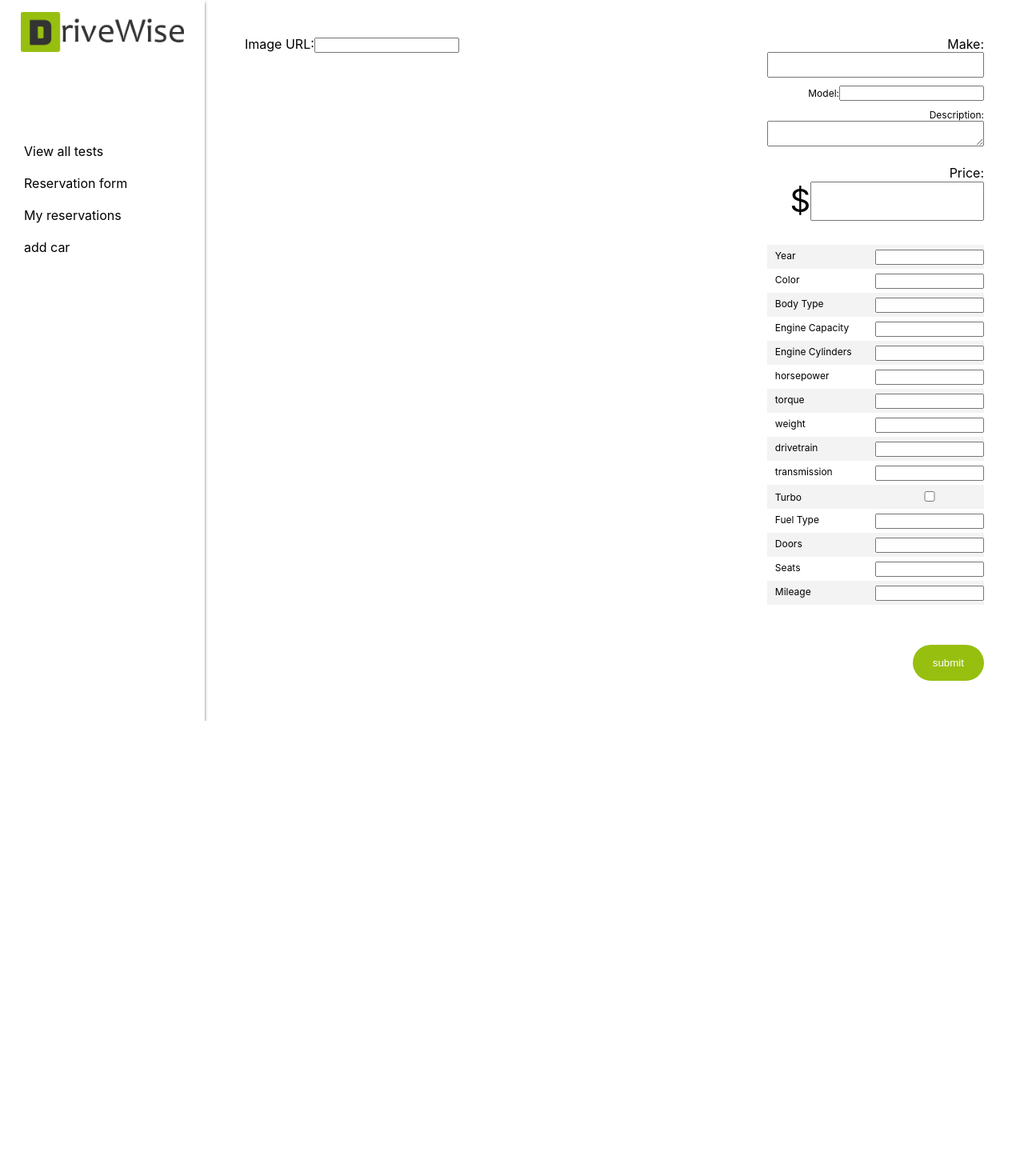
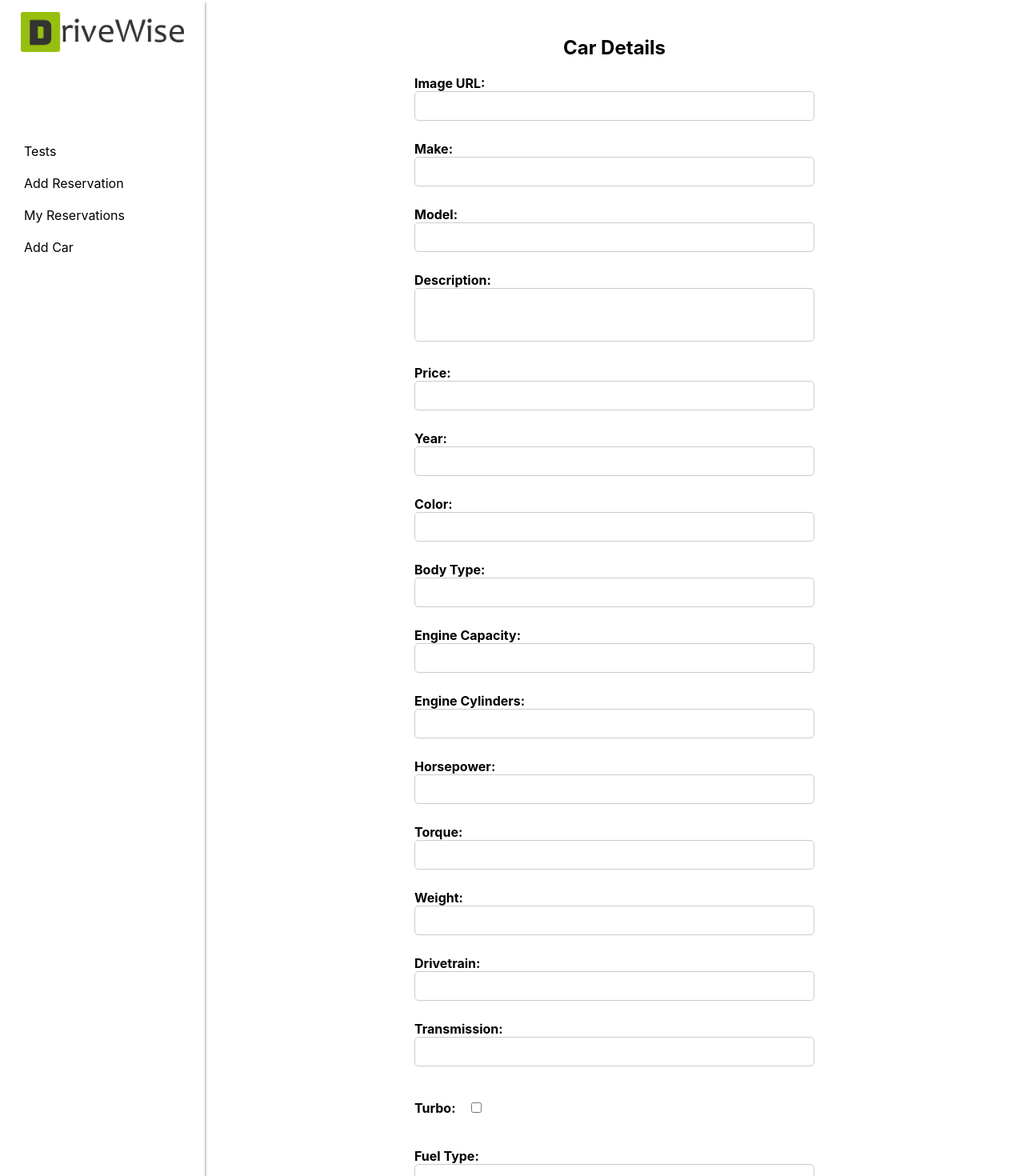
Before and after one commit to iamchristianani/drivewise-frontend, a React (Create React App) app: page /new_car in a window 1280 px wide. Shown: the part 5-1475 px from the top of the page at 80% size. Before the commit the page ends 906 px from the top, so only its background shows below. Built offline with nearby package versions, Linux system fonts and the light colour scheme.

Commit message:
add functionality to newCar.js

```diff
--- a/src/App.js
+++ b/src/App.js
@@ -16,9 +16,9 @@ function App() {
           <Route path="/" element={<Home />} />
           <Route path="/login" element={<RegisterWithUsername />} />
           <Route path="/reservation_form" element={<ReservationForm />} />
-          <Route path="/new_car" element={<NewCar />} />
           <Route path="/my_reservations" element={<MyReservation />} />
           <Route path="/details/:carId" element={<Details />} />
+          <Route path="/new_car" element={<NewCar />} />
         </Routes>
       </Router>
     </main>
--- a/src/components/Navbar.js
+++ b/src/components/Navbar.js
@@ -16,10 +16,10 @@ const Navbar = () => {
   };
 
   const menuItems = [
-    { label: 'View all tests', to: '/' },
-    { label: 'Reservation form', to: '/reservation_form' },
-    { label: 'My reservations', to: '/my_reservations' },
-    { label: 'add car', to: '/new_car' },
+    { label: 'Tests', to: '/' },
+    { label: 'Add Reservation', to: '/reservation_form' },
+    { label: 'My Reservations', to: '/my_reservations' },
+    { label: 'Add Car', to: '/new_car' },
   ];
   const handleMenuToggle = () => {
     setShowMenu(!showMenu);
--- a/src/pages/NewCar.js
+++ b/src/pages/NewCar.js
@@ -49,6 +49,7 @@ const NewCar = () => {
 
   function handleSubmit(e) {
     e.preventDefault();
+    console.log(carData);
     if (!IMAGE_REGEX.test(carData.image)) {
       alert('un vaild image url');
     }
@@ -59,177 +60,118 @@ const NewCar = () => {
   return (
     <div className="page_container">
       <Navbar />
-      <form onSubmit={handleSubmit} className="newCar_container">
+      <div className="newCar_container">
 
         <div className="inner-newCar">
           <div className="all-newCar">
-            <div className="image-box">
-              <label htmlFor="newcar-image">
+            <form onSubmit={handleSubmit} className="new-car-form">
+              <h2>Car Details</h2>
+
+              <label htmlFor="image-url">
                 Image URL:
-                <input id="newcar-image" type="text" name="image" value={carData.image} onChange={handleChange} required />
+                <input type="text" id="image-url" name="image-url" required onChange={handleChange} />
               </label>
-              <img src={carData.image} alt={carData.model} />
-            </div>
-            <div className="all-text-box">
-              <div className="title-x-desc">
-                <p>
-                  <label htmlFor="newcar-make">
+
+              <label htmlFor="make">
                 Make:
-                    <input id="newcar-make" type="text" name="make" value={carData.make} onChange={handleChange} required />
+                <input type="text" id="make" name="make" required onChange={handleChange} />
               </label>
-                </p>
-                <p className="newCar-model">
 
-                  <label htmlFor="newcar-model">
+              <label htmlFor="model">
                 Model:
-                    <input id="newcar-model" type="text" name="model" value={carData.model} onChange={handleChange} required />
+                <input type="text" id="model" name="model" required onChange={handleChange} />
               </label>
-                </p>
-                <p className="desc-text">
-                  <label htmlFor="newcar-description">
+
+              <label htmlFor="description">
                 Description:
-                    <textarea id="newcar-description" name="description" value={carData.description} onChange={handleChange} required />
+                <textarea id="description" name="description" rows="3" maxLength="150" required onChange={handleChange} />
               </label>
-                </p>
-              </div>
-              <label className="price-box" htmlFor="newcar-price">
-                <p>Price:</p>
-                <p className="newCar-amount">
-                  $
-                  <input id="newcar-price" type="number" name="price" value={carData.price} onChange={handleChange} required />
-                </p>
+
+              <label htmlFor="price">
+                Price:
+                <input type="number" id="price" name="price" required onChange={handleChange} />
               </label>
-              <div className="newCar-table-container">
-                <table className="newCar-table">
-                  <tbody>
-                    <tr className="newCar-table-row">
-                      <td>
-                        <label htmlFor="newcar-year">
-                          <span className="table-left-text">Year</span>
-                          <input className="table-right-text" id="newcar-year" type="number" name="year" value={carData.year} onChange={handleChange} min="1800" max="2023" required />
+
+              <label htmlFor="year">
+                Year:
+                <input type="number" id="year" name="year" required onChange={handleChange} />
               </label>
-                      </td>
-                    </tr>
-                    <tr className="newCar-table-row">
-                      <td>
-                        <label htmlFor="newcar-color">
-                          <span className="table-left-text">Color</span>
-                          <input className="table-right-text" id="newcar-color" type="text" name="color" value={carData.color} onChange={handleChange} required />
+
+              <label htmlFor="color">
+                Color:
+                <input type="text" id="color" name="color" required onChange={handleChange} />
               </label>
-                      </td>
-                    </tr>
-                    <tr className="newCar-table-row">
-                      <td>
-                        <label htmlFor="newcar-body-type">
-                          <span className="table-left-text">Body Type</span>
-                          <input className="table-right-text" id="newcar-body-type" type="text" name="body_type" value={carData.body_type} onChange={handleChange} required />
+
+              <label htmlFor="body-type">
+                Body Type:
+                <input type="text" id="body-type" name="body-type" required onChange={handleChange} />
               </label>
-                      </td>
-                    </tr>
-                    <tr className="newCar-table-row">
-                      <td>
-                        <label htmlFor="newcar-engine-capacity">
-                          <span className="table-left-text">Engine Capacity</span>
-                          <input className="table-right-text" id="engine-capacity" type="number" name="engine_capacity" value={carData.engine_capacity} onChange={handleChange} required />
+
+              <label htmlFor="engine-capacity">
+                Engine Capacity:
+                <input type="number" id="engine-capacity" name="engine-capacity" required onChange={handleChange} />
               </label>
-                      </td>
-                    </tr>
-                    <tr className="newCar-table-row">
-                      <td>
-                        <label htmlFor="newcar-engine-cylinders">
-                          <span className="table-left-text">Engine Cylinders</span>
-                          <input className="table-right-text" id="newcar-engine-cylinders" type="number" name="engine_cylinders" value={carData.engine_cylinders} onChange={handleChange} required />
+
+              <label htmlFor="engine-cylinders">
+                Engine Cylinders:
+                <input type="number" id="engine-cylinders" name="engine-cylinders" required onChange={handleChange} />
               </label>
-                      </td>
-                    </tr>
-                    <tr className="newCar-table-row">
-                      <td>
-                        <label htmlFor="newcar-horsepower">
-                          <span className="table-left-text">horsepower</span>
-                          <input className="table-right-text" id="newcar-horsepower" type="number" name="horsepower" value={carData.horsepower} onChange={handleChange} required />
+
+              <label htmlFor="horsepower">
+                Horsepower:
+                <input type="number" id="horsepower" name="horsepower" required onChange={handleChange} />
               </label>
-                      </td>
-                    </tr>
-                    <tr className="newCar-table-row">
-                      <td>
-                        <label htmlFor="newcar-torque">
-                          <span className="table-left-text">torque</span>
-                          <input className="table-right-text" id="newcar-torque" type="number" name="torque" value={carData.torque} onChange={handleChange} />
+
+              <label htmlFor="torque">
+                Torque:
+                <input type="number" id="torque" name="torque" required onChange={handleChange} />
               </label>
-                      </td>
-                    </tr>
-                    <tr className="newCar-table-row">
-                      <td>
-                        <label htmlFor="newcar-weight">
-                          <span className="table-left-text">weight</span>
-                          <input className="table-right-text" id="newcar-weight" type="number" name="weight" value={carData.weight} onChange={handleChange} required />
+
+              <label htmlFor="weight">
+                Weight:
+                <input type="number" id="weight" name="weight" required onChange={handleChange} />
               </label>
-                      </td>
-                    </tr>
-                    <tr className="newCar-table-row">
-                      <td>
-                        <label htmlFor="newcar-drivetrain">
-                          <span className="table-left-text">drivetrain</span>
-                          <input className="table-right-text" id="newcar-drivetrain" type="text" name="drivetrain" value={carData.drivetrain} onChange={handleChange} required />
+
+              <label htmlFor="drivetrain">
+                Drivetrain:
+                <input type="text" id="drivetrain" name="drivetrain" required onChange={handleChange} />
               </label>
-                      </td>
-                    </tr>
-                    <tr className="newCar-table-row">
-                      <td>
-                        <label htmlFor="newcar-transmission">
-                          <span className="table-left-text">transmission</span>
-                          <input className="table-right-text" id="newcar-transmission" type="text" name="transmission" value={carData.transmission} onChange={handleChange} required />
+
+              <label htmlFor="transmission">
+                Transmission:
+                <input type="text" id="transmission" name="transmission" required onChange={handleChange} />
               </label>
-                      </td>
-                    </tr>
-                    <tr className="newCar-table-row">
-                      <td>
-                        <label htmlFor="newcar-turbo">
-                          <span className="table-left-text">Turbo</span>
-                          <input className="table-right-text" id="newcar-turbo" type="checkbox" name="turbo" checked={carData.turbo} onChange={handleCheckboxChange} required />
+
+              <label htmlFor="turbo">
+                Turbo:
+                <input type="checkbox" id="turbo" name="turbo" onChange={handleCheckboxChange} />
               </label>
-                      </td>
-                    </tr>
-                    <tr className="newCar-table-row">
-                      <td>
-                        <label htmlFor="newcar-fuel-type">
-                          <span className="table-left-text">Fuel Type</span>
-                          <input className="table-right-text" id="newcar-fuel-type" type="text" name="fuel_type" value={carData.fuel_type} onChange={handleChange} required />
+
+              <label htmlFor="fuel-type">
+                Fuel Type:
+                <input type="text" id="fuel-type" name="fuel-type" required onChange={handleChange} />
               </label>
-                      </td>
-                    </tr>
-                    <tr className="newCar-table-row">
-                      <td>
-                        <label htmlFor="newcar-doors">
-                          <span className="table-left-text">Doors</span>
-                          <input className="table-right-text" id="newcar-doors" type="number" name="doors" value={carData.doors} onChange={handleChange} required />
+
+              <label htmlFor="doors">
+                Doors:
+                <input type="number" id="doors" name="doors" required onChange={handleChange} />
               </label>
-                      </td>
-                    </tr>
-                    <tr className="newCar-table-row">
-                      <td>
-                        <label htmlFor="newcar-seats">
-                          <span className="table-left-text">Seats</span>
-                          <input className="table-right-text" id="newcar-seats" type="number" name="seats" value={carData.seats} onChange={handleChange} required />
+
+              <label htmlFor="seats">
+                Seats:
+                <input type="number" id="seats" name="seats" required onChange={handleChange} />
               </label>
-                      </td>
-                    </tr>
-                    <tr className="newCar-table-row">
-                      <td>
-                        <label htmlFor="newcar-mileage">
-                          <span className="table-left-text">Mileage</span>
-                          <input className="table-right-text" id="newcar-mileage" type="number" name="mileage" value={carData.mileage} onChange={handleChange} required />
+
+              <label htmlFor="mileage">
+                Mileage:
+                <input type="number" id="mileage" name="mileage" required onChange={handleChange} />
               </label>
-                      </td>
-                    </tr>
-                  </tbody>
-                </table>
-              </div>
-              <button type="submit" className="newCar-reserve-btn">submit</button>
+
+              <input type="submit" value="Submit" />
+            </form>
           </div>
         </div>
       </div>
-      </form>
     </div>
   );
 };
--- a/src/pages/style/newCar.css
+++ b/src/pages/style/newCar.css
@@ -14,112 +14,69 @@
   gap: 20px;
 }
 
-.newCar_container .image-box {
-  width: 70%;
-  height: auto;
+.new-car-form {
+  width: 500px;
+  margin: 0 auto;
 }
 
-.newCar_container .image-box img {
-  width: 100%;
+.new-car-form h2 {
+  margin-bottom: 20px;
+  text-align: center;
+  font-size: 24px;
 }
 
-.newCar_container .all-text-box {
-  width: 30%;
+.new-car-form label {
+  display: block;
+  margin-bottom: 5px;
+  font-size: 16px;
+  font-weight: bold;
 }
 
-.newCar_container .title-x-desc {
-  text-align: right;
+.new-car-form input[type="text"],
+.new-car-form input[type="number"],
+.new-car-form textarea {
+  width: 100%;
+  padding: 10px;
+  margin-bottom: 20px;
+  border-radius: 5px;
+  border: 1px solid #ccc;
 }
 
-.newCar_container .desc-text {
-  font-size: 12px;
-}
-
-.newCar-table-container {
-  margin-top: 30px;
-}
-
-.newCar-model {
-  font-size: 12px;
-  margin: 10px 0;
-}
-
-.newCar-table {
-  width: 100%;
-  font-size: 12px;
-  border-collapse: collapse;
-}
-
-.newCar-table-container .table-left-text {
-  padding: 0 0 0 10px;
-}
-
-.newCar-table-container .table-right-text {
-  float: right;
-  padding: 0 10px 0 0;
-}
-
-.newCar-table-row {
-  width: 100%;
-  height: 30px;
-}
-
-.newCar-table-row:nth-child(even) {
-  background-color: #fff;
-}
-
-.newCar-table-row:nth-child(odd) {
-  background-color: #f3f3f3;
-}
-
-.newCar_container .price-box {
-  margin: 20px 0 0 0;
-  text-align: right;
-}
-
-.newCar-amount {
-  font-size: 40px;
-}
-
-.newCar_container .back-button {
-  position: relative;
-}
-
-.newCar-reserve-btn {
-  /* width: fit-content; */
-  margin-top: 50px;
-  display: flex;
-  align-items: center;
-  padding: 15px 25px;
-  border: 0;
-  border-radius: 30px;
-  background: #97bf0f;
+.new-car-form input[type="submit"] {
+  display: block;
+  margin: 20px auto 0;
+  padding: 10px 20px;
+  font-size: 18px;
+  font-weight: bold;
+  border-radius: 5px;
+  border: none;
+  background-color: #97bf0f;
   color: #fff;
-  align-self: flex-end;
   cursor: pointer;
 }
 
-#newcar-make {
-  font-size: 1.5em;
-  font-weight: bold;
-  width: 100%;
+.new-car-form input[type="submit"]:hover {
+  background-color: #74960c;
 }
 
-#newcar-price {
-  font-size: 40px;
-  width: 80%;
+.new-car-form textarea {
+  resize: none;
+  max-width: 100%;
+  max-height: 100px;
 }
 
-.newCar-table-row input {
-  width: 50%;
+.new-car-form input[type="checkbox"] {
+  display: inline-block;
+  margin-top: 20px;
+  margin-left: 20px;
 }
 
-textarea {
-  resize: vertical;
-  width: 100%;
+.new-car-form label[for="turbo"] {
+  display: inline-block;
+  margin-bottom: 40px;
 }
 
-@media (max-width: 600px) {
+@media (max-width: 768px) {
   .newCar_container {
     margin-top: 50px;
   }
@@ -132,15 +89,32 @@ textarea {
     flex-direction: column;
   }
 
-  .newCar_container .image-box {
-    width: 100%;
+  .new-car-form {
+    max-width: 100%;
+    padding: 0 20px;
+  }
+}
+
+@media screen and (max-width: 480px) {
+  .new-car-form input[type="text"],
+  .new-car-form input[type="number"],
+  .new-car-form textarea {
+    font-size: 14px;
+    padding: 8px;
+    margin-bottom: 10px;
   }
 
-  .newCar_container .all-text-box {
-    width: 100%;
+  .new-car-form input[type="submit"] {
+    font-size: 16px;
+    padding: 8px 16px;
+    margin-top: 10px;
   }
 
-  .newCar_container .back-button {
-    margin: 30px 0 70px 0;
+  .new-car-form label {
+    font-size: 14px;
+  }
+
+  .new-car-form h2 {
+    font-size: 20px;
   }
 }
```
Lines whose indentation alone changed are shown as unchanged.
